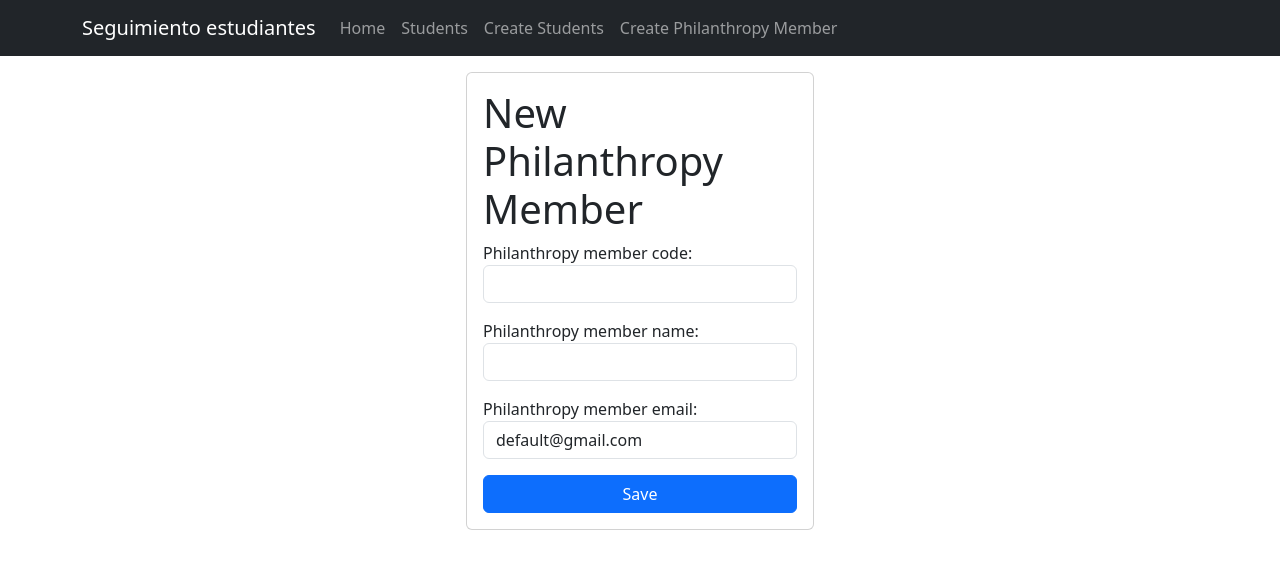
After one commit to ICESI-PI1/icesi-filantrop-a-equipo-3, a Django app: page /philanthropy/create_philanthropy/ in a window 1280 px wide. The commit adds this page. Shown: the top 569 px of the page. Run offline with Django 4.2, Linux system fonts and the light colour scheme.

Commit message:
feat(philanthropy): Add view, url and HTML of create

```diff
--- a/MSDE_App/forms.py
+++ b/MSDE_App/forms.py
@@ -1,5 +1,5 @@
 from django import forms
-from .models import Student
+from .models import *
 
 
 class DateInput(forms.DateInput):
@@ -7,7 +7,6 @@ class DateInput(forms.DateInput):
 
 
 class CreateStudent(forms.ModelForm):
-
     class Meta:
         model = Student
         fields = "__all__"
@@ -18,6 +17,14 @@ class CreateStudent(forms.ModelForm):
             'student_id': forms.TextInput(attrs={'class': 'form-control'}),
             'student_email': forms.TextInput(attrs={'class': 'form-control'}),
             'student_phone_number': forms.TextInput(attrs={'class': 'form-control'})
+        }
 
-
+class CreatePhilanthropy(forms.ModelForm):
+    class Meta:
+        model = PhilanthropyMember
+        fields = "__all__"
+        widgets = {
+            'philanthropy_member_code' : forms.TextInput(attrs={'class': 'form-control'}),
+            'philanthropy_member_name' : forms.TextInput(attrs={'class': 'form-control'}),
+            'philanthropy_member_email' : forms.TextInput(attrs={'class': 'form-control'}),
         }
--- a/MSDE_App/models.py
+++ b/MSDE_App/models.py
@@ -34,6 +34,7 @@ class TypeReport(models.Model):
 class PhilanthropyMember(models.Model):
     philanthropy_member_code = models.CharField(max_length=10)
     philanthropy_member_name = models.CharField(max_length=24)
+    philanthropy_member_email = models.CharField(max_length=50, default="default@gmail.com")
 
 
 class Report(models.Model):
--- a/MSDE_App/templates/layouts/base.html
+++ b/MSDE_App/templates/layouts/base.html
@@ -25,6 +25,9 @@
             <li class="nav-item2">
                 <a href="/student/create_student" class="nav-link">Create Students</a>
             </li>
+          <li class="nav-item2">
+                <a href="/philanthropy/create_philanthropy" class="nav-link">Create Philanthropy Member</a>
+            </li>
       </ul>
     </div>
   </div>
--- /dev/null
+++ b/MSDE_App/templates/philanthropy/create_philanthropy.html
@@ -0,0 +1,16 @@
+{% extends 'layouts/base.html' %}
+{% block content %}
+       <main class="container">
+            <div class="row">
+                <div class="col-md-4 offset-md-4">
+                     <form method="POST" class="card card-body">
+                         <h1>New Philanthropy Member</h1>
+                          {{ error }}
+                          {% csrf_token %}
+                          {{ form.as_p }}
+                          <button type="submit" class="btn btn-primary">Save</button>
+                    </form>
+                </div>
+            </div>
+       </main>
+{% endblock %}
--- a/MSDE_App/urls.py
+++ b/MSDE_App/urls.py
@@ -9,6 +9,5 @@ urlpatterns = [
     path('students/', views.students_view, name="students/"),
     path('student/<str:student_code>/edit/', views.edit_student, name='edit_student'),
     path('student/<str:student_code>/delete/', views.delete_student, name='delete_student'),
-
-
+    path('philanthropy/create_philanthropy/', views.create_philanthropy, name='create_philanthropy')
 ]
--- a/MSDE_App/views/__init__.py
+++ b/MSDE_App/views/__init__.py
@@ -1,2 +1,3 @@
 from .student_view import *
 from .home_view import *
+from .philanthropy_view import *
--- /dev/null
+++ b/MSDE_App/views/philanthropy_view.py
@@ -0,0 +1,20 @@
+from django.shortcuts import render, redirect, get_object_or_404
+from MSDE_App.models import Student
+from MSDE_App.forms import *
+
+def create_philanthropy(request):
+    if request.method == 'POST':
+        form = CreatePhilanthropy(request.POST)
+
+        try:
+            if form.is_valid():
+                form.save()
+                return redirect('index')
+        except ValueError:
+            return render(request.POST, 'philanthropy/create_philanthropy.html', {
+                'form': CreatePhilanthropy(request.POST),
+                'error': 'Please provide valid data'
+            })
+    else:
+        form = CreatePhilanthropy()
+        return render(request, 'philanthropy/create_philanthropy.html', {'form': form})
```
Also changed, not shown: MSDE_App/migrations/0004_philanthropymember_philanthropy_member_email.py (added).
